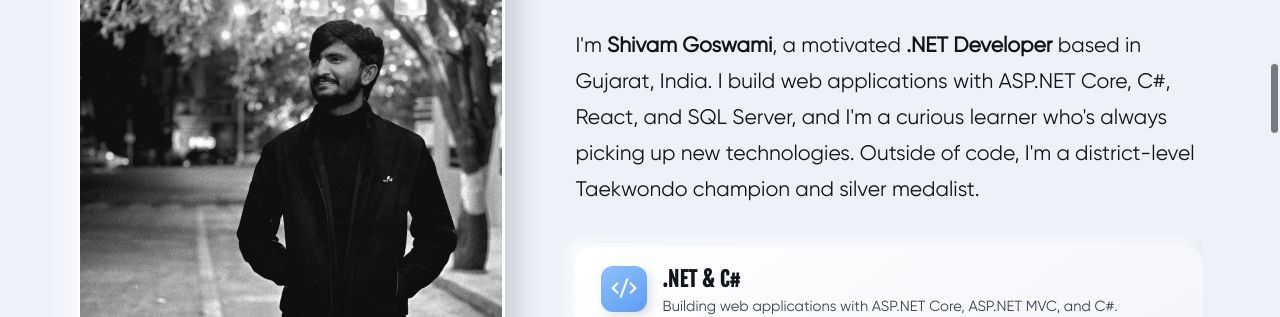
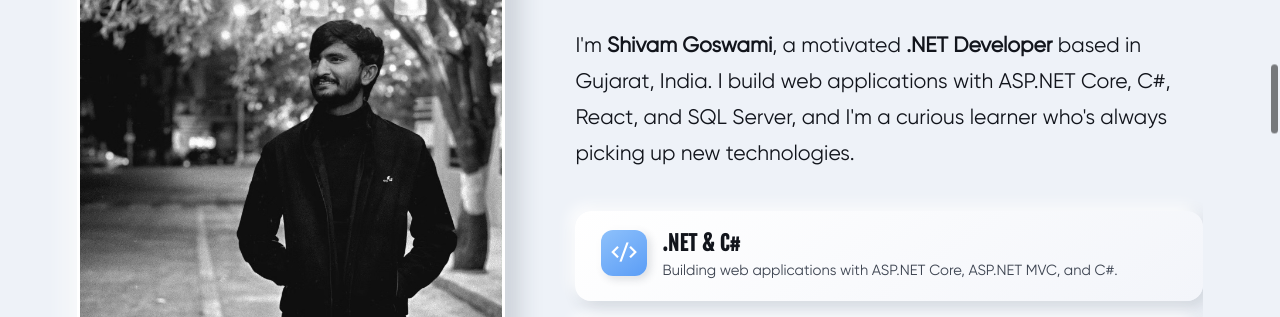
Before and after one commit to ShivamGoswami23/Shivam-s-portfolio, a website: page index.html in a window 1280 px wide. Both pictures are taken after a click on the link "ABOUT". Shown: the part 75-392 px from the top of the page. Drawn offline with nearby package versions, Linux system fonts and the light colour scheme.

Commit message:
Remove Taekwondo mention from About section to match resume content
Co-Authored-By: Claude Sonnet 5 <noreply@anthropic.com>

```diff
--- a/index.html
+++ b/index.html
@@ -142,7 +142,7 @@
             <div class="right">
                 <h1>ABOUT ME</h1>
                 <p class="about-lead">
-                    I'm <strong>Shivam Goswami</strong>, a motivated <strong>.NET Developer</strong> based in Gujarat, India. I build web applications with ASP.NET Core, C#, React, and SQL Server, and I'm a curious learner who's always picking up new technologies. Outside of code, I'm a district-level Taekwondo champion and silver medalist.
+                    I'm <strong>Shivam Goswami</strong>, a motivated <strong>.NET Developer</strong> based in Gujarat, India. I build web applications with ASP.NET Core, C#, React, and SQL Server, and I'm a curious learner who's always picking up new technologies.
                 </p>
 
                 <div class="about-highlights-grid">
```
